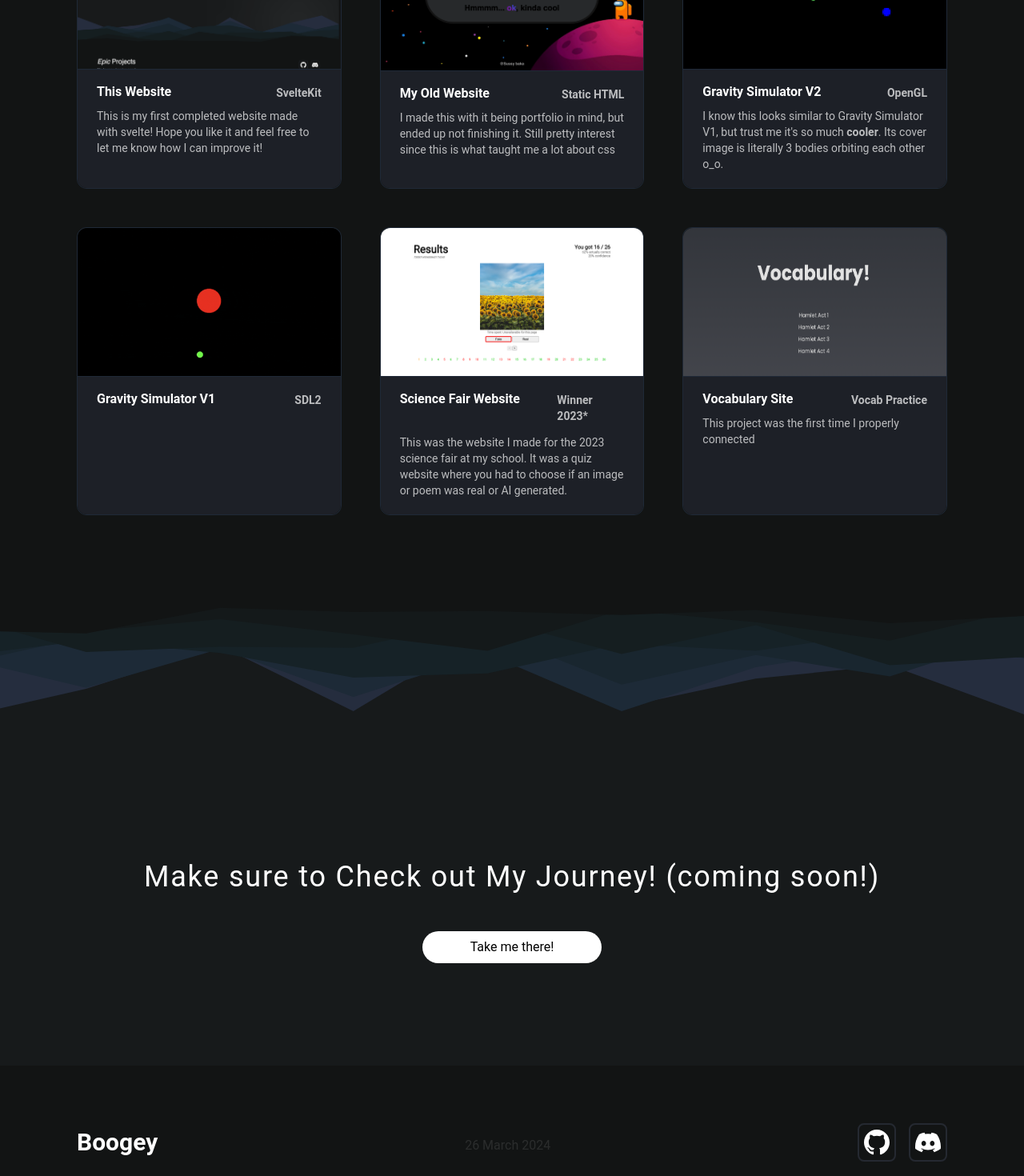
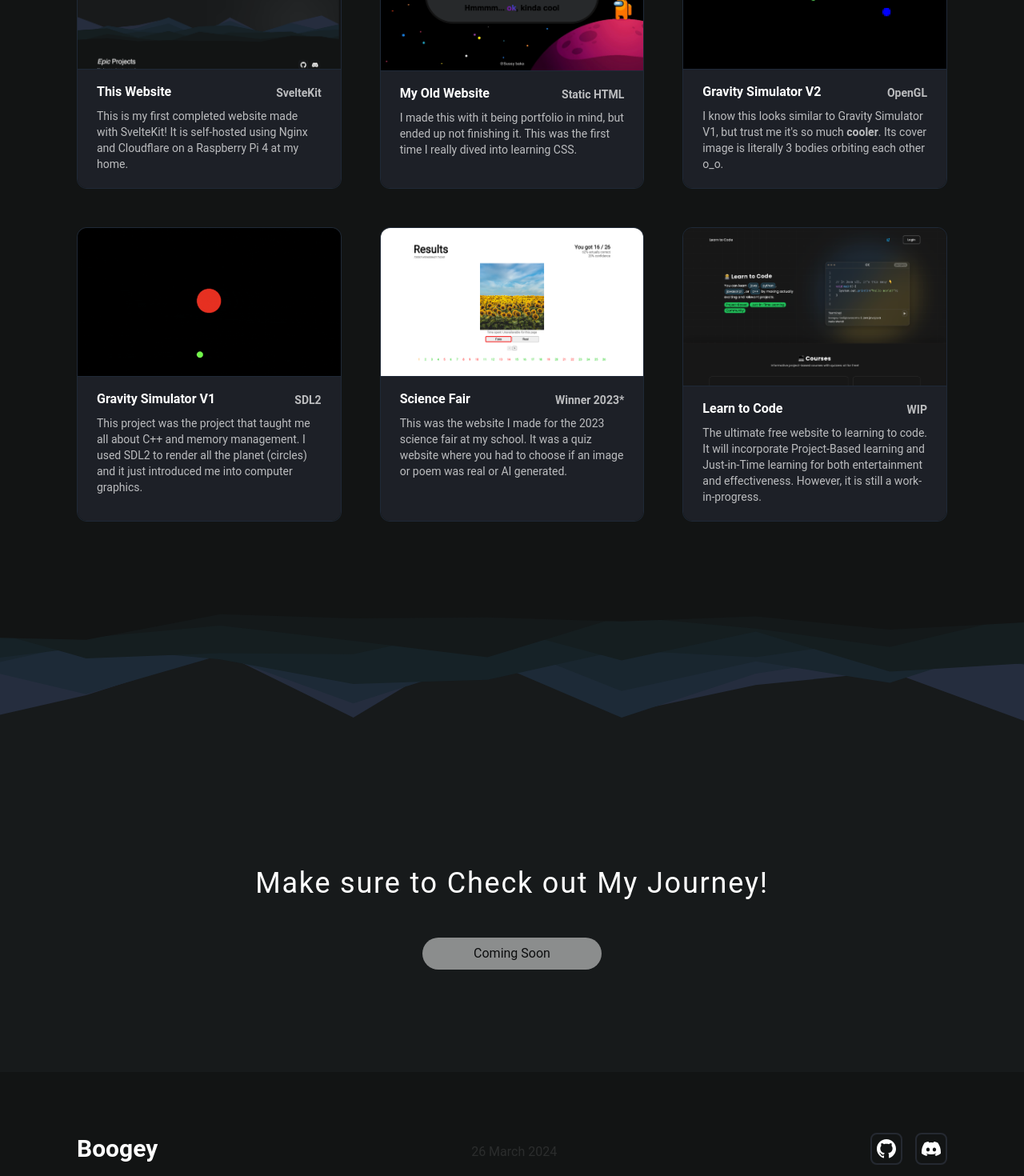
Before and after one commit to BoogeyMan24/boogey-website, a SvelteKit app: page / in a window 1280 px wide. Shown: the part 960-2430 px from the top of the page at 80% size. Built offline with nearby package versions, Linux system fonts and the light colour scheme.

Commit message:
Updated project descriptions and added learn to code project

```diff
--- a/src/lib/Nav.svelte
+++ b/src/lib/Nav.svelte
@@ -24,7 +24,7 @@
 					<button on:click|preventDefault={() => scrollTo("projects")} href="/"><span class="hover:border-b-2 hover:animate-[fade_0.1s_ease-in-out]">Projects</span></button>
 				</li>
 				<li class="inline ml-12 text-white">
-					<a href="contact" class="hover:border-b-2 hover:animate-[fade_0.1s_ease-in-out]">Contact</a>
+					<a href="/contact" class="hover:border-b-2 hover:animate-[fade_0.1s_ease-in-out]">Contact</a>
 				</li>
 			</ul>
 		</div>
--- a/src/lib/SocialLink.svelte
+++ b/src/lib/SocialLink.svelte
@@ -6,9 +6,9 @@
 
 
 <a href="{link}">
-	<div class="aspect-square border-white w-12 h-12">
+	<div class="aspect-square border-white w-10 h-10">
 			<div class="w-full h-full hover:scale-[105%] rounded-lg bg-[{color}] border-[2px] border-[#252931] flex justify-center">
-				<img src="/s/misc/{logo}.svg" alt="github logo" class="w-8 h-auto">
+				<img src="/s/misc/{logo}.svg" alt="github logo" class="w-6 h-auto">
 			</div>
 	</div>
 </a>
--- a/src/lib/projects.json
+++ b/src/lib/projects.json
@@ -2,7 +2,7 @@
 	{
 		"title": "This Website",
 		"subtitle": "SvelteKit",
-		"description": "This is my first completed website made with svelte! Hope you like it and feel free to let me know how I can improve it!",
+		"description": "This is my first completed website made with SvelteKit! It is self-hosted using Nginx and Cloudflare on a Raspberry Pi 4 at my home.",
 
 
 		"id": "boogey-website",
@@ -13,7 +13,7 @@
 	{
 		"title": "My Old Website",
 		"subtitle": "Static HTML",
-		"description": "I made this with it being portfolio in mind, but ended up not finishing it. Still pretty interest since this is what taught me a lot about css",
+		"description": "I made this with it being portfolio in mind, but ended up not finishing it. This was the first time I really dived into learning CSS.",
 
 
 		"id": "boogeyman-website",
@@ -35,7 +35,7 @@
 	{
 		"title": "Gravity Simulator V1",
 		"subtitle": "SDL2",
-		"description": "",
+		"description": "This project was the project that taught me all about C++ and memory management. I used SDL2 to render all the planet (circles) and it just introduced me into computer graphics.",
 
 
 		"id": "gravity-simulator-v1",
@@ -44,7 +44,7 @@
 		"link": ""
 	},
 	{
-		"title": "Science Fair Website",
+		"title": "Science Fair",
 		"subtitle": "Winner 2023*",
 		"description": "This was the website I made for the 2023 science fair at my school. It was a quiz website where you had to choose if an image or poem was real or AI generated.",
 
@@ -55,9 +55,20 @@
 		"link": "science-fair-website"
 	},
 	{
-		"title": "Vocabulary Site",
+		"title": "Learn to Code",
+		"subtitle": "WIP",
+		"description": "The ultimate free website to learning to code. It will incorporate Project-Based learning and Just-in-Time learning for both entertainment and effectiveness. However, it is still a work-in-progress.",
+
+
+		"id": "learn-to-code",
+		"src": "learn-to-code",
+		"extension": ".png",
+		"link": ""
+	},
+	{
+		"title": "Vocab Site",
 		"subtitle": "Vocab Practice",
-		"description": "This project was the first time I properly connected ",
+		"description": "I made this website because I wanted to help my classmates memorize Hamlet vocabulary for my English class. It is a very interesting project because it highlights the importance of UX and UI design.",
 
 
 		"id": "vocabulary",
--- a/src/routes/+page.svelte
+++ b/src/routes/+page.svelte
@@ -151,8 +151,8 @@
 <section class="h-96 mt-[-12rem]">
 	<div class="w-[85%] h-full 2xl:w-[60%] mx-auto flex justify-center items-center">
 		<div class="flex flex-col justify-center items-center">
-			<h1 class="test-center text-white text-4xl tracking-wider">Make sure to Check out My Journey! (coming soon!)</h1>
-			<button class="mt-12 rounded-3xl bg-white w-56 h-10">Take me there!</button>
+			<h1 class="test-center text-white text-4xl tracking-wider">Make sure to Check out My Journey!</h1>
+			<button disabled class="mt-12 rounded-3xl bg-white w-56 h-10 hover:cursor-not-allowed opacity-50">Coming Soon</button>
 		</div>
 	</div>
 </section>
```
Also changed, not shown: static/s/projects/learn-to-code.png (added).
